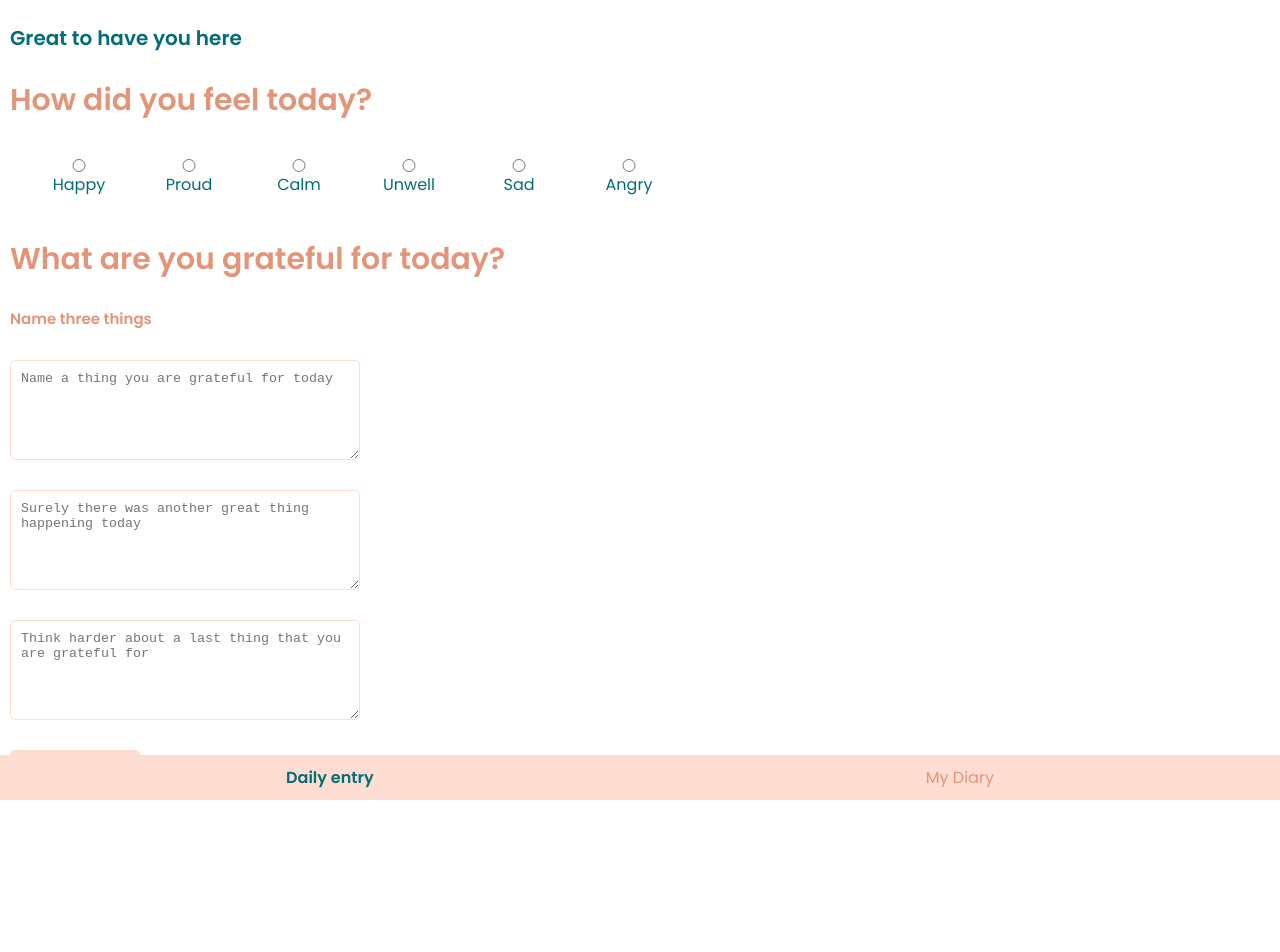
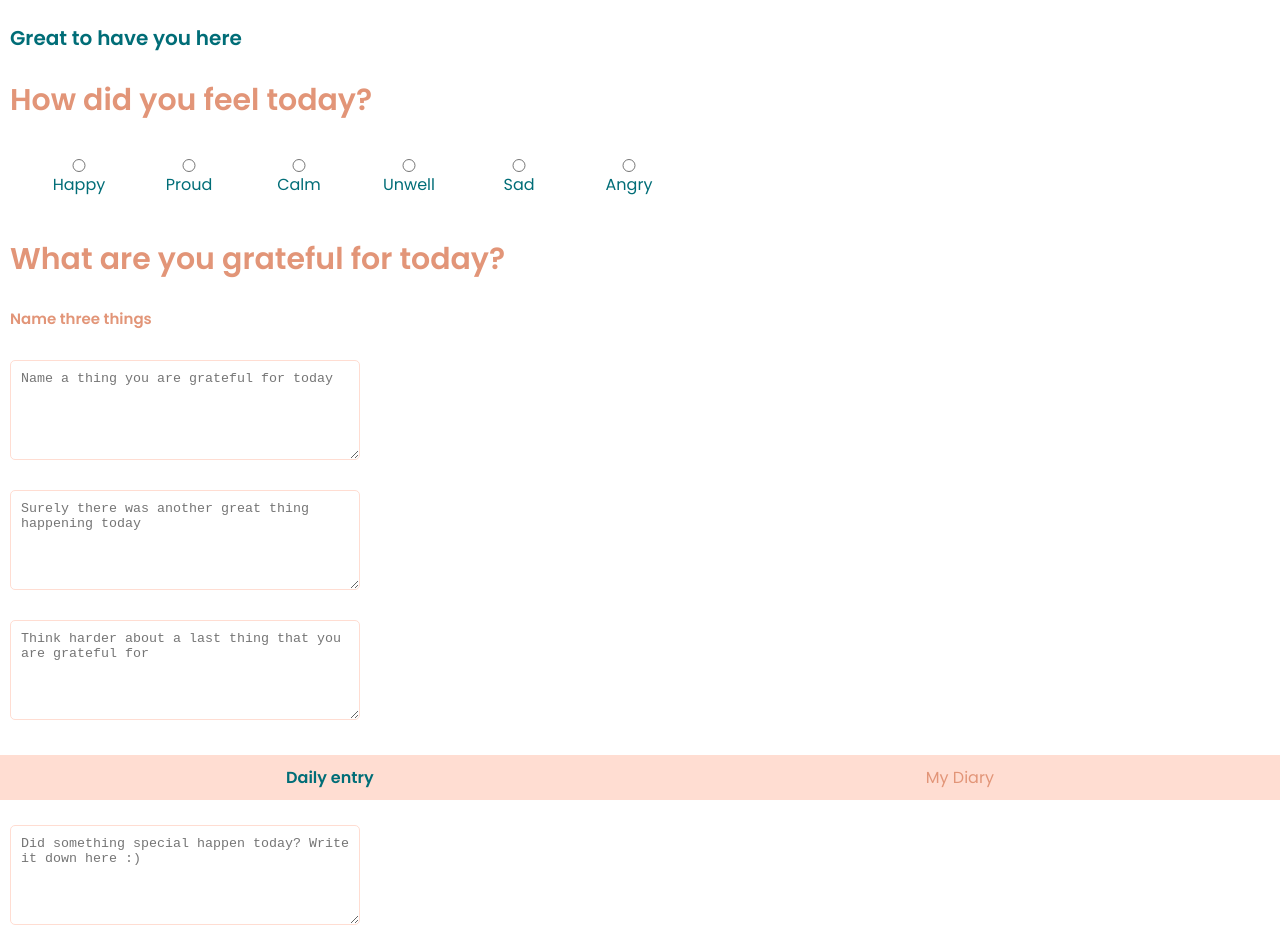
Before and after one commit to ckskr/capstone-project, a Next.js app: page / in a window 1280 px wide. Shown: the top 952 px of the page. Built offline with nearby package versions, Linux system fonts and the light colour scheme.

Commit message:
add input field and render it

```diff
--- a/src/components/Form/Form.js
+++ b/src/components/Form/Form.js
@@ -13,7 +13,8 @@ export default function Form() {
 	function handleSubmit(event) {
 		event.preventDefault();
 		const formData = new FormData(event.target);
-		const {firstEntry, secondEntry, thirdEntry, mood} = Object.fromEntries(formData);
+		const {firstEntry, secondEntry, thirdEntry, mood, dailySpecial} =
+			Object.fromEntries(formData);
 		event.target.reset();
 		const entry = {
 			id: nanoid(),
@@ -21,6 +22,7 @@ export default function Form() {
 			second: secondEntry,
 			third: thirdEntry,
 			mood: mood,
+			special: dailySpecial,
 		};
 		addEntry(entry);
 		router.push('./diary');
@@ -93,6 +95,17 @@ export default function Form() {
 					minLength="3"
 					maxLength="200"
 				/>
+
+				<Styledh2>Add some words about your day</Styledh2>
+				<StyledTextarea
+					type="text"
+					id="dailySpecial"
+					name="dailySpecial"
+					aria-label="Form for GratitudeDiary"
+					placeholder="Did something special happen today? Write it down here :)"
+					minLength="3"
+					maxLength="200"
+				/>
 				<StyledButton variant="default" type="submit">
 					Add to diary
 				</StyledButton>
```
Also changed, not shown: src/pages/diary.js (+15 -0 lines).
